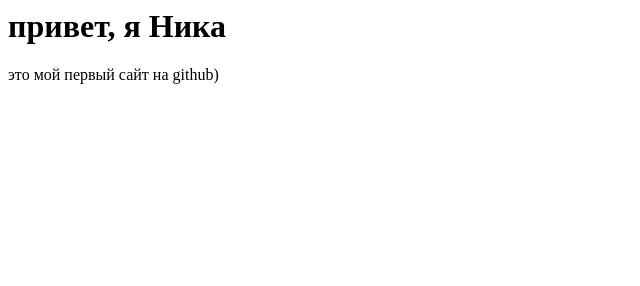
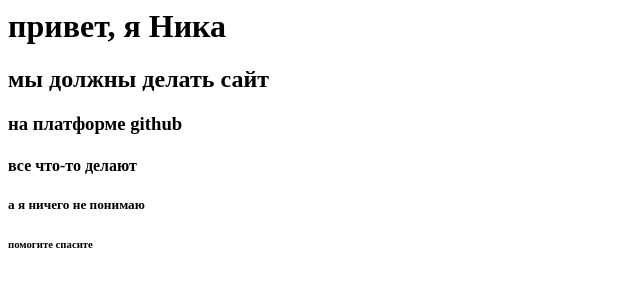
Before and after one commit to gomzya/test, a plain HTML site: page index.html in a window 1280 px wide. Shown: the whole page, without its empty margins (0-640 px from the left). Drawn offline with Linux system fonts and the light colour scheme.

Commit message:
Update index.html

```diff
--- a/index.html
+++ b/index.html
@@ -1,4 +1,9 @@
-<html> <body>
-<h1> привет, я Ника </h1>
-<p> это мой первый сайт на github) </p>
-</html> </body>
+<html><body>
+<h1>привет, я Ника</h1>
+<h2>мы должны делать сайт</h2>
+<h3> на платформе github</h3>
+<h4> все что-то делают </h4>
+<h5>а я ничего не понимаю</h5>
+<h6>помогите спасите</h6>
+</body>
+</html>
```
